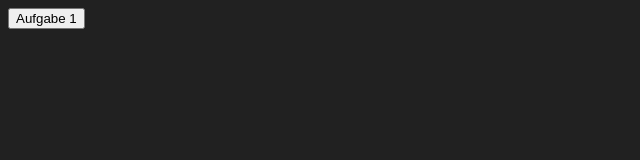
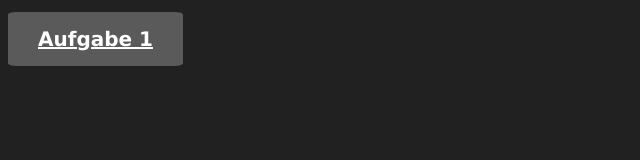
Before and after one commit to MainScript/GIS-SoSe-2021, a plain HTML site: page main.html in a window 1280 px wide. Shown: the whole page, without its empty margins (0-640 px from the left). Drawn offline with Linux system fonts and the light colour scheme.

Commit message:
update mainpage

```diff
--- a/main.html
+++ b/main.html
@@ -2,11 +2,11 @@
 <html lang="de">
 <head>
    <meta charset="utf-8">
-   <title>Aufgabe 1</title>
+   <title>MainPage</title>
    <link rel="stylesheet" href="style.css">
 </head>
 <body>
-    <a href="/a1/main.html"><button>Aufgabe 1</button></a>
+    <br><a href="/a1/main.html" class="button" id="aufgabe1">Aufgabe 1</a>
 </body>
 
 </html>
--- a/style.css
+++ b/style.css
@@ -8,3 +8,11 @@ body {
 a {
     color: inherit;
 }
+
+.button {
+    border-radius: 5%;
+    background-color: rgb(90, 90, 90);
+    text-align: center;
+    font-size: 20px;
+    padding: 15px 30px;
+}
```
